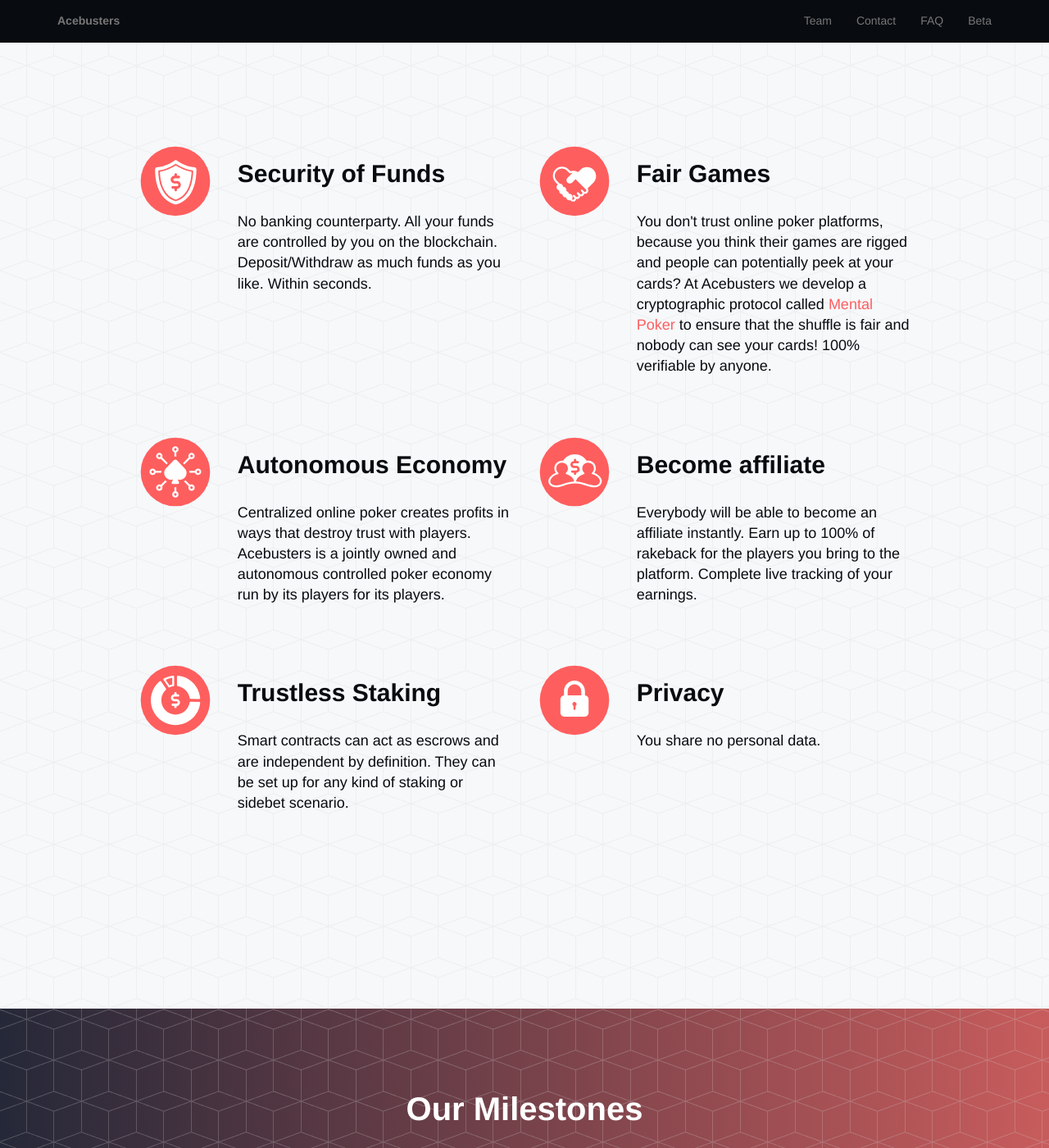
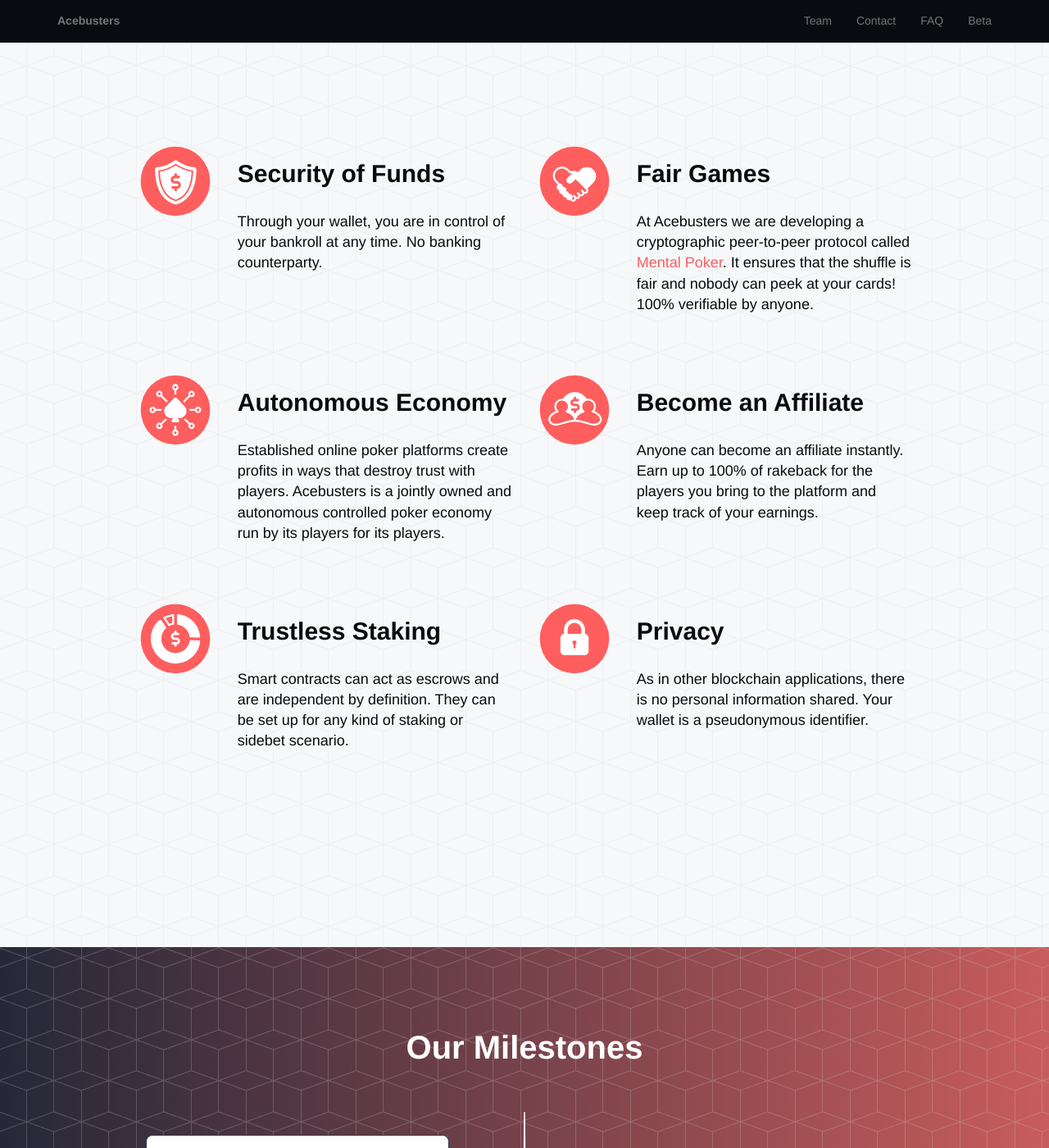
Before and after one commit to acebusters/acebusters-website, a Jekyll site: the page built from index.html, in a window 1280 px wide and 1400 px high, scrolled down 533 px. Shown: the whole window at 82% size. Built offline with Jekyll 4.4.1, drawn with Linux system fonts in a browser that asks for light colours; some of the changed text lies outside the part shown.

Commit message:
fixed some wording

```diff
--- a/index.html
+++ b/index.html
@@ -74,7 +74,7 @@
                         </div>
                         <div class="col-sm-9">
                             <h2 class="section-heading">Security of Funds</h2>
-                            <p class="lead">No banking counterparty. All your funds are controlled by you on the blockchain. Deposit/Withdraw as much funds as you like. Within seconds.</p>
+                            <p class="lead">Through your wallet, you are in control of your bankroll at any time. No banking counterparty.</p>
                         </div>
                     </div>
                 </div>
@@ -84,10 +84,9 @@
                             <img src="img/rigged.svg" class="img-responsive img-circle img-bullet" alt="">
                         </div>
                         <div class="col-sm-9">
-                            <h2 class="section-heading">Fair Games </h2>
+                            <h2 class="section-heading">Fair Games</h2>
                             <p class="lead">
-                                You don't trust online poker platforms, because you think their games are rigged and people can potentially peek at your cards?
-                                At Acebusters we develop a cryptographic protocol called <a target="_blank" href="https://en.wikipedia.org/wiki/Mental_poker">Mental Poker</a>  to ensure that the shuffle is fair and nobody can see your cards!
+                                At Acebusters we are developing a cryptographic peer-to-peer protocol called <a target="_blank" href="https://en.wikipedia.org/wiki/Mental_poker">Mental Poker</a>. It ensures that the shuffle is fair and nobody can peek at your cards!
                                 100% verifiable by anyone. </p>
                         </div>
                     </div>
@@ -102,7 +101,7 @@
                         </div>
                         <div class="col-sm-9">
                             <h2 class="section-heading">Autonomous Economy</h2>
-                            <p class="lead">Centralized online poker creates profits in ways that destroy trust with players. Acebusters is a jointly owned and autonomous controlled poker economy run by its players for its players.</p>
+                            <p class="lead">Established online poker platforms create profits in ways that destroy trust with players. Acebusters is a jointly owned and autonomous controlled poker economy run by its players for its players.</p>
                         </div>
                     </div>
                 </div>
@@ -112,8 +111,8 @@
                             <img src="img/analytics.svg" class="img-responsive img-circle img-bullet" alt="">
                         </div>
                         <div class="col-sm-9">
-                            <h2 class="section-heading">Become affiliate </h2>
-                            <p class="lead">Everybody will be able to become an affiliate instantly. Earn up to 100% of rakeback for the players you bring to the platform. Complete live tracking of your earnings.</p>
+                            <h2 class="section-heading">Become an Affiliate </h2>
+                            <p class="lead">Anyone can become an affiliate instantly. Earn up to 100% of rakeback for the players you bring to the platform and keep track of your earnings.</p>
                         </div>
                     </div>
                 </div>
@@ -138,7 +137,7 @@
                         </div>
                         <div class="col-sm-9">
                             <h2 class="section-heading">Privacy</h2>
-                            <p class="lead">You share no personal data.</p>
+                            <p class="lead">As in other blockchain applications, there is no personal information shared. Your wallet is a pseudonymous identifier.</p>
                         </div>
                     </div>
                 </div>
@@ -197,7 +196,6 @@
                                     <h2>Implement SNGs</h2>
                                     <span class="cd-date">Sept 2017</span>
                                     <p>
-                                        We want to use most of our raised funds to develop our product.
                                         SNGs is a very popular format and and it will be one of the first things we implement.
                                     </p>
                                 </div> <!-- cd-timeline-content -->
```
Also changed, not shown: other parts of index.html (+2 -2 lines), faq.md (+20 -22 lines).
